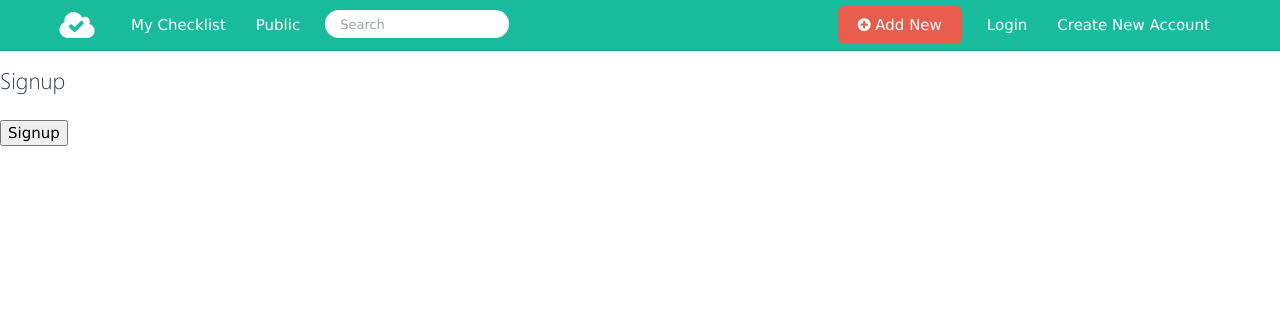
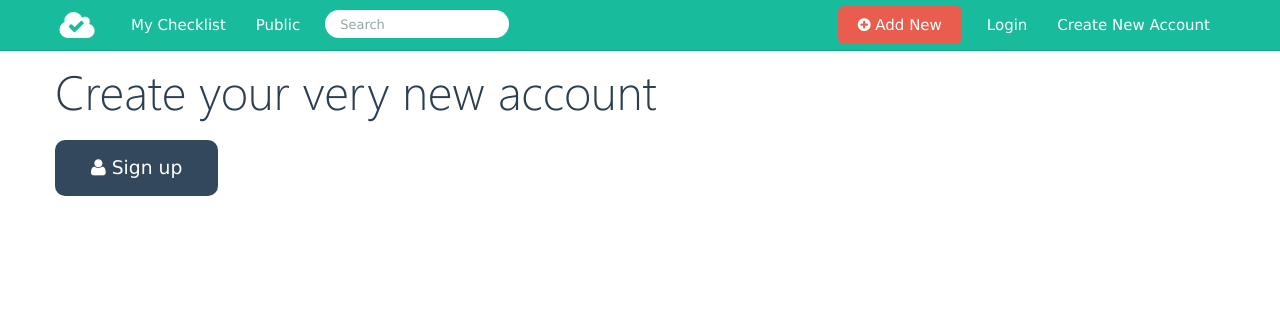
Before and after one commit to harrypotterismyname/django-skeleton, a Django app: template templates/userena/signup_form.html in a window 1280 px wide. Shown: the top 311 px of the page. Run offline with Django 3.2, Linux system fonts and the light colour scheme; the template is opened without the code that fills it, so the values that code supplies are empty; parts of the project's set-up code (start-up, migrations or seed data) failed here and were passed over; some libraries are stand-ins or nearby versions.

Commit message:
fuck sign up

```diff
--- a/templates/userena/signup_form.html
+++ b/templates/userena/signup_form.html
@@ -4,10 +4,16 @@
 {% block title %}{% trans "Signup" %}{% endblock %}
 
 {% block content %}
+
+    <div class="container">
+        <div class="row">
+            <div class="span12">
+                <h1>{% trans "Create your very new account" %}</h1>
+
                 <form action="" method="post">
                     {% csrf_token %}
                     <fieldset>
-    <legend>{% trans "Signup" %}</legend>
+
                         {{ form.non_field_errors }}
                         {% for field in form %}
                             {{ field.errors }}
@@ -24,6 +30,12 @@
                             {% endif %}
                         {% endfor %}
                     </fieldset>
-  <input type="submit" value="{% trans "Signup"%}" />
+
+                <button type="submit" class="btn btn-primary btn-large"><i class="icon-user"></i> {% trans "Sign up" %}</button>
                 </form>
+
+            </div>
+        </div>
+    </div>
+
 {% endblock %}
```
Lines whose indentation alone changed are shown as unchanged.
